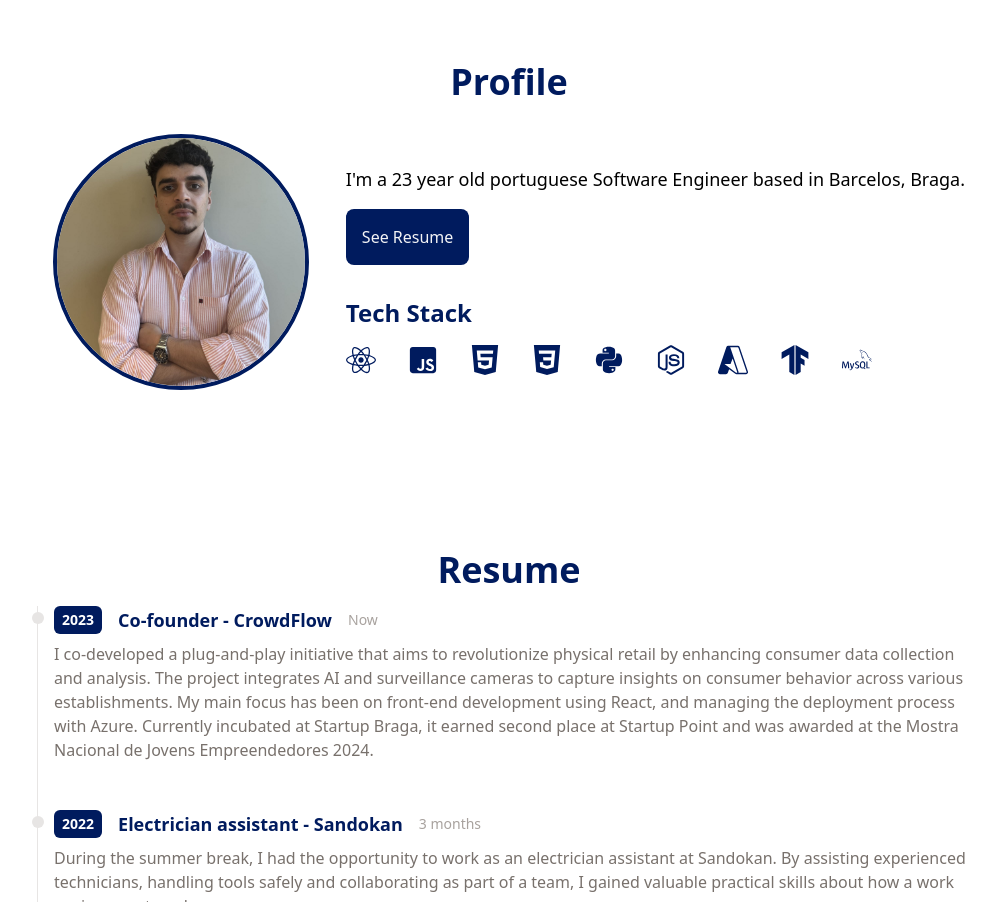
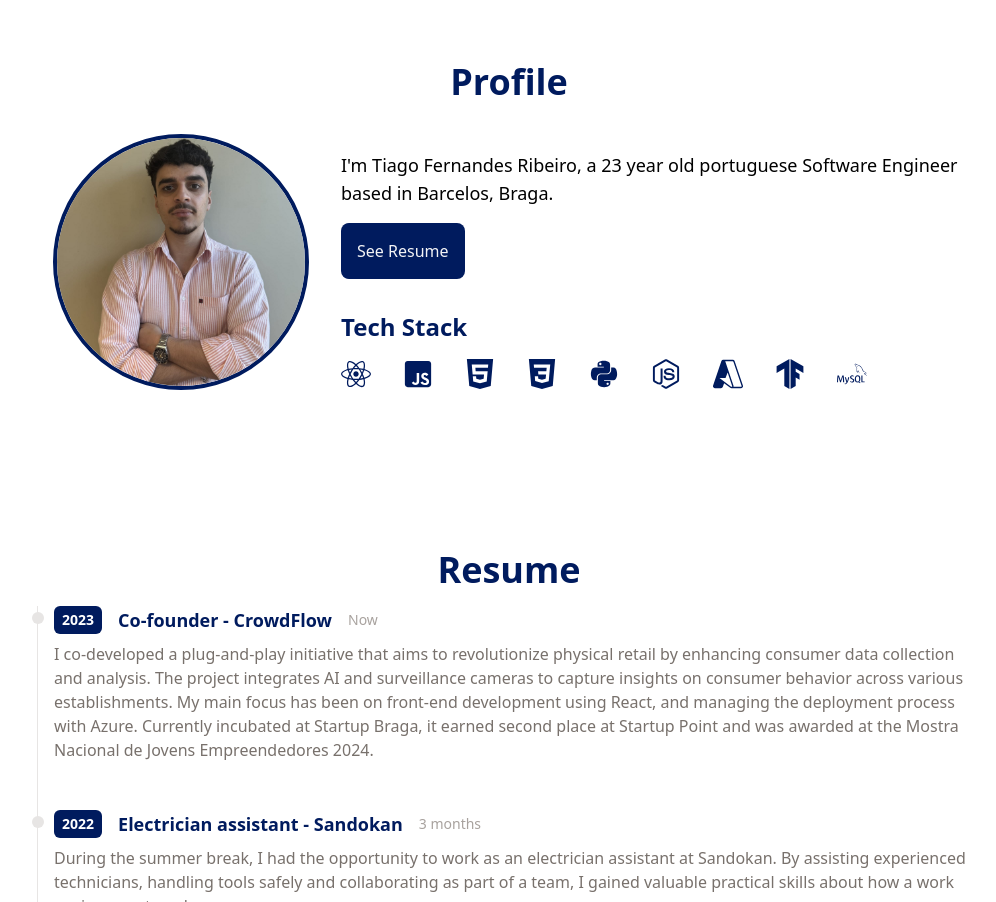
Before and after one commit to tiagoribeiro2001/portfolio, a React (Vite) app: page / in a window 1280 px wide. Shown: the part 802-1704 px from the top of the page, without its empty margins (163-1159 px from the left). Built offline with nearby package versions, Linux system fonts and the light colour scheme.

Commit message:
Adicionar nome completo

```diff
--- a/src/components/Profile.jsx
+++ b/src/components/Profile.jsx
@@ -27,7 +27,7 @@ const Profile = () => {
   return (
     <div id="profile" className="max-w-[1040px] m-auto md:pl-20 p-4 py-16">
       <h1 className="text-4xl font-bold text-center text-[#001b5e]">Profile</h1>
-      <div className="max-w-[1040px] flex flex-col lg:flex-row items-center justify-between px-4 py-8">
+      <div className="max-w-[1040px] flex flex-col lg:flex-row items-center justify-between px-4 py-8 gap-8">
         <div className="w-64 h-64">
           <img
             src={profile}
@@ -37,10 +37,10 @@ const Profile = () => {
           />
         </div>
 
-        <div className="text-center lg:text-left">
+        <div className="flex-1 text-center lg:text-left">
           <p className="text-lg mt-4">
-            I'm a {calculateAge("2001-08-26")} year old portuguese Software
-            Engineer based in Barcelos, Braga.
+            I'm Tiago Fernandes Ribeiro, a {calculateAge("2001-08-26")} year old
+            portuguese Software Engineer based in Barcelos, Braga.
           </p>
           <a
             href={cv}
```
Also changed, not shown: 1 other file (tests, documents, lock files or other folders).
